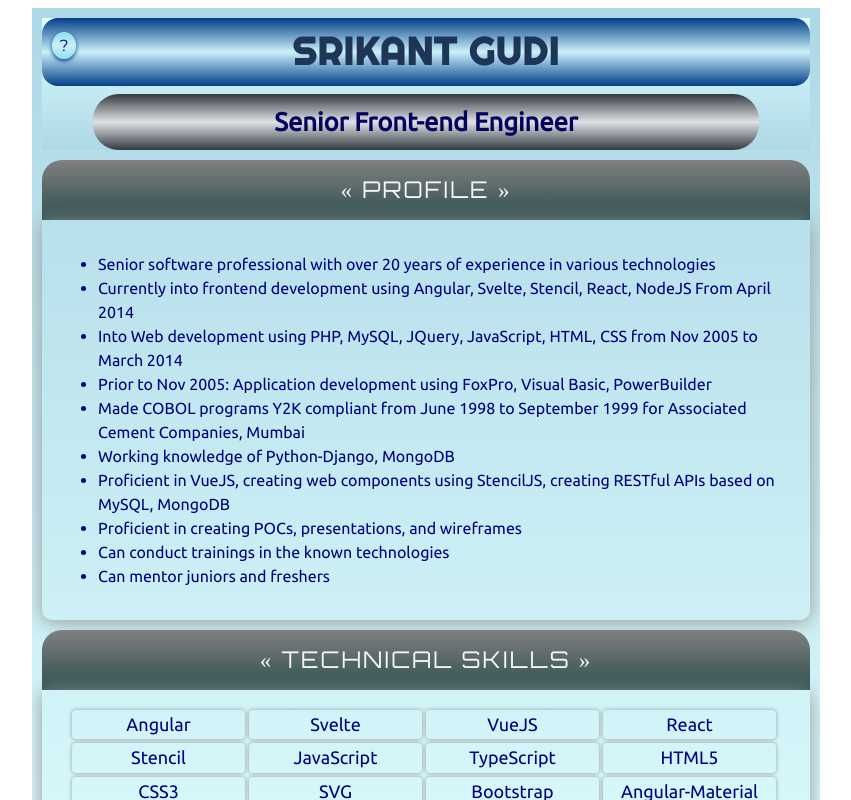
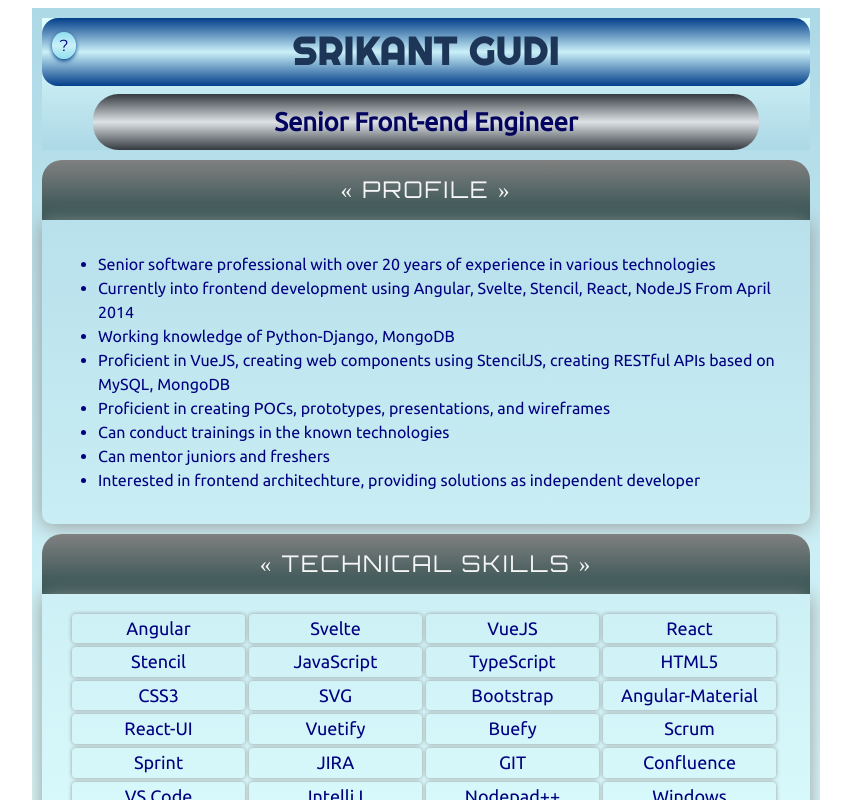
Before and after one commit to srikantgudi/srikantgudi.github.io, a Svelte app: page / in a window 1280 px wide. Shown: the top 800 px of the page, without its empty margins (214-1065 px from the left). Built offline with nearby package versions, Linux system fonts and the light colour scheme; a web font is replaced by a local one.

Commit message:
Update data.js

```diff
--- a/src/data/data.js
+++ b/src/data/data.js
@@ -2,14 +2,12 @@ export const data = {
 	profile: [
 		"Senior software professional with over 20 years of experience in various technologies",
 		"Currently into frontend development using Angular, Svelte, Stencil, React, NodeJS From April 2014",
-		"Into Web development using PHP, MySQL, JQuery, JavaScript, HTML, CSS from Nov 2005 to March 2014",
-		"Prior to Nov 2005: Application development using FoxPro, Visual Basic, PowerBuilder",
-		"Made COBOL programs Y2K compliant from June 1998 to September 1999 for Associated Cement Companies, Mumbai",
 		"Working knowledge of Python-Django, MongoDB",
 		"Proficient in VueJS, creating web components using StencilJS, creating RESTful APIs based on MySQL, MongoDB",
-		"Proficient in creating POCs, presentations, and wireframes",
+		"Proficient in creating POCs, prototypes, presentations, and wireframes",
 		"Can conduct trainings in the known technologies",
-		"Can mentor juniors and freshers"
+		"Can mentor juniors and freshers",
+		"Interested in frontend architechture, providing solutions as independent developer"
 	],
 	academic: [
 		"Master in Computer Management",
```
